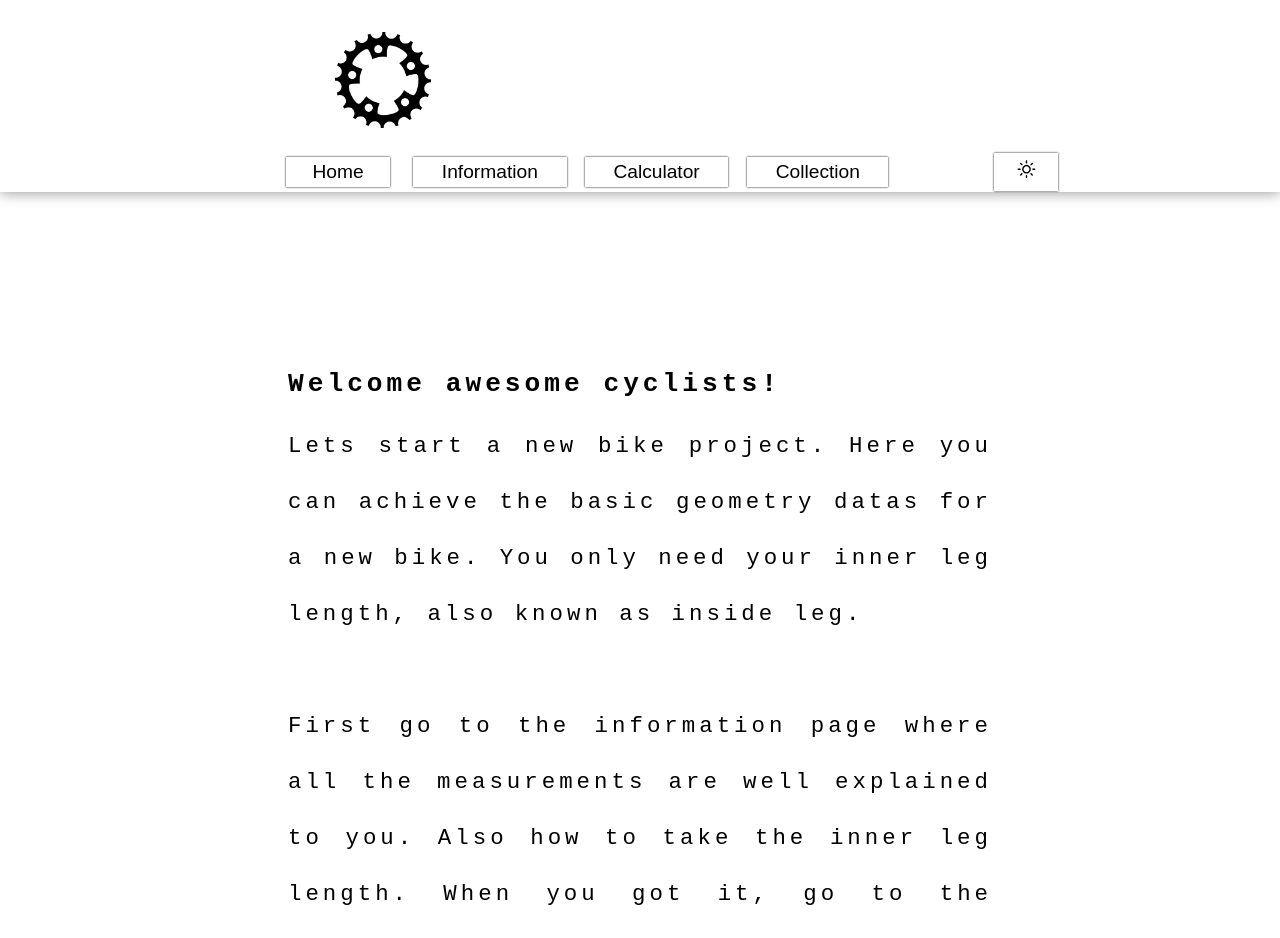
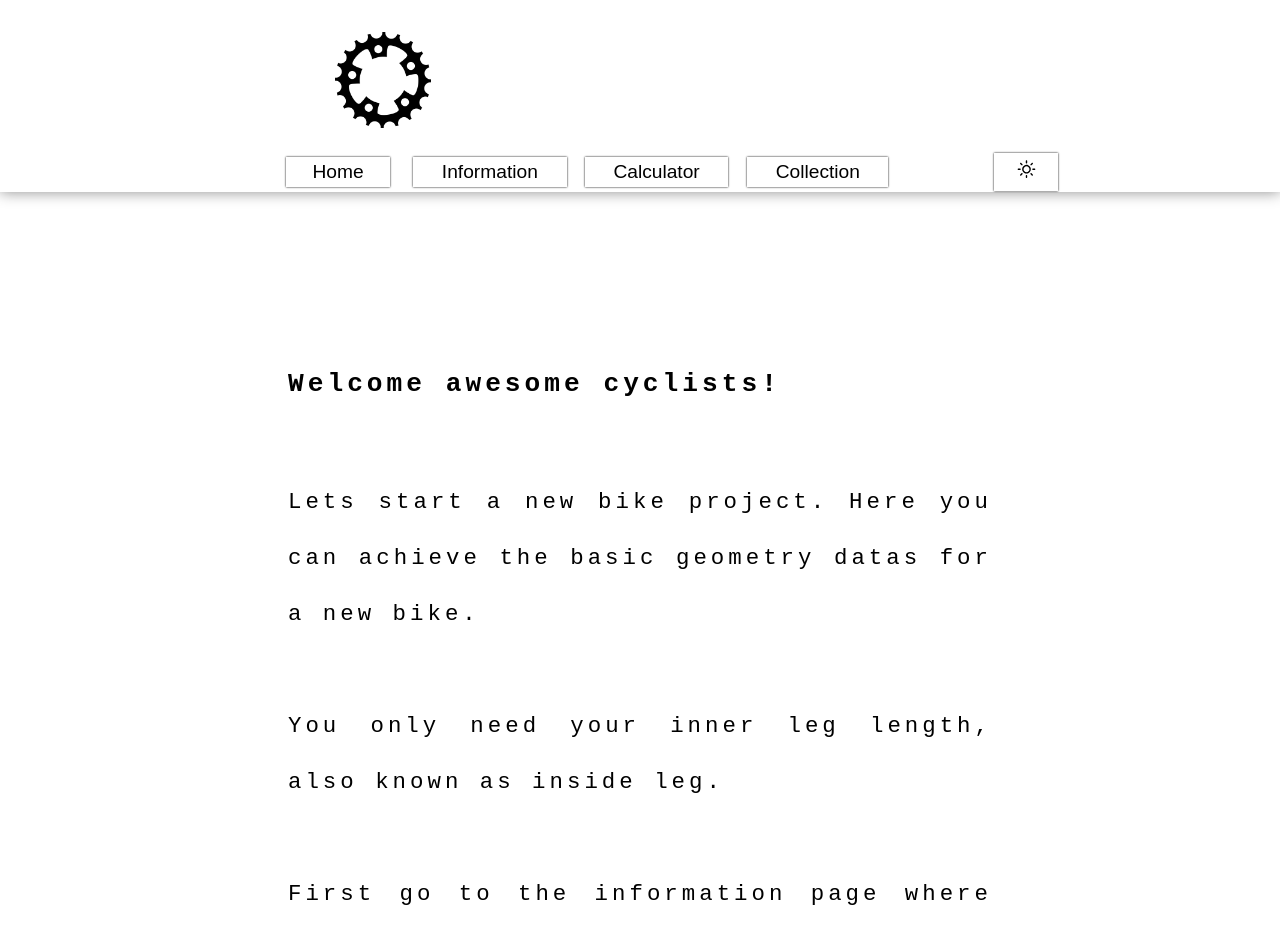
Before and after one commit to thisKonrad/bike_geometry, a Next.js app: page / in a window 1280 px wide. Shown: the top 938 px of the page. Built offline with nearby package versions, Linux system fonts and the light colour scheme.

Commit message:
client search instead of title search

```diff
--- a/components/BikeCard/index.jsx
+++ b/components/BikeCard/index.jsx
@@ -18,7 +18,7 @@ export default function BikeCard({data}){
 
             if(searchUser){
                 filteredData = filteredData.filter((bike) =>
-                bike.bikeTitle.toLowerCase().includes(searchUser.toLowerCase()));
+                bike.userName.toLowerCase().includes(searchUser.toLowerCase()));
             }
             if(selectType){
                 filteredData = filteredData.filter((bike) =>
--- a/components/CollectionSearchBar/index.jsx
+++ b/components/CollectionSearchBar/index.jsx
@@ -22,7 +22,7 @@ export default function CollectionSearchBar({show}){
     console.log('selectType: ', selectType)
     console.log('frameSize: ', frameSizeSelect)
 
-    function searchByTitle(event){
+    function searchByClient(event){
         updateSearchUser(event.target.value)
         updateSelectType('')
         updateFrameSizeSelect(0)
@@ -55,11 +55,11 @@ return (<section className={HeaderStyle.searchbar_wrap}>
     <div className={HeaderStyle.search_list_002}>
         <div>
             <label>
-            search by title
+            search by client
             <input
             type='text'
-            placeholder='title search'
-            onChange={(e)=> searchByTitle(e)}
+            placeholder='client search'
+            onChange={(e)=> searchByClient(e)}
             value={searchUser}
             className={HeaderStyle.input}
             >
--- a/pages/index.jsx
+++ b/pages/index.jsx
@@ -15,13 +15,19 @@ export default function Home() {
     <section className={styles.jumbo}>
       <article className={styles.article}>
         <h3>Welcome awesome cyclists!</h3>
+        <br></br>
         <p>
-        <p>Lets start a new bike project.
+        Lets start a new bike project.
         Here you can achieve the basic
         geometry datas for a new bike.
+        </p>
+        <br></br>
+        <p>
         You only need your inner leg length,
-        also known as inside leg.</p>
+        also known as inside leg.
+        </p>
         <br></br>
+        <p>
         First go to the information page where all
         the measurements are well explained to you.
         Also how to take the inner leg length.
```
